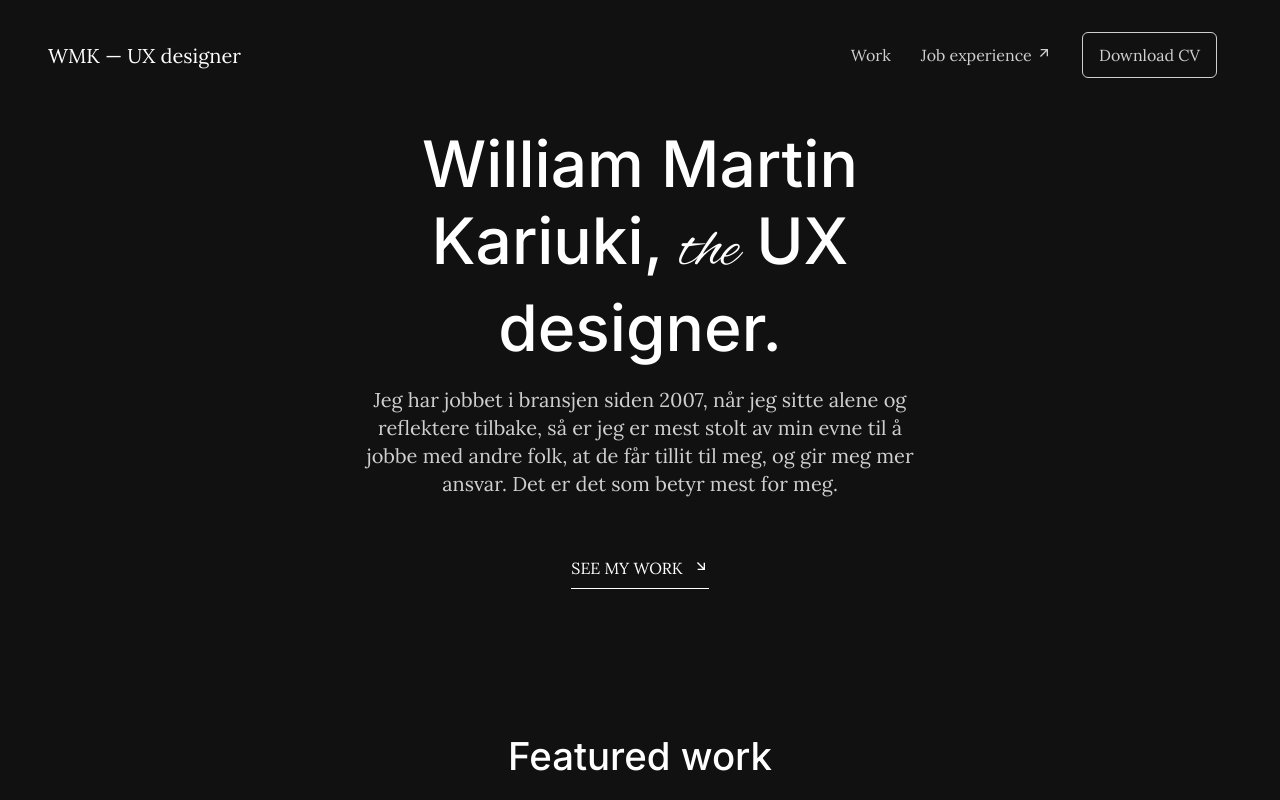
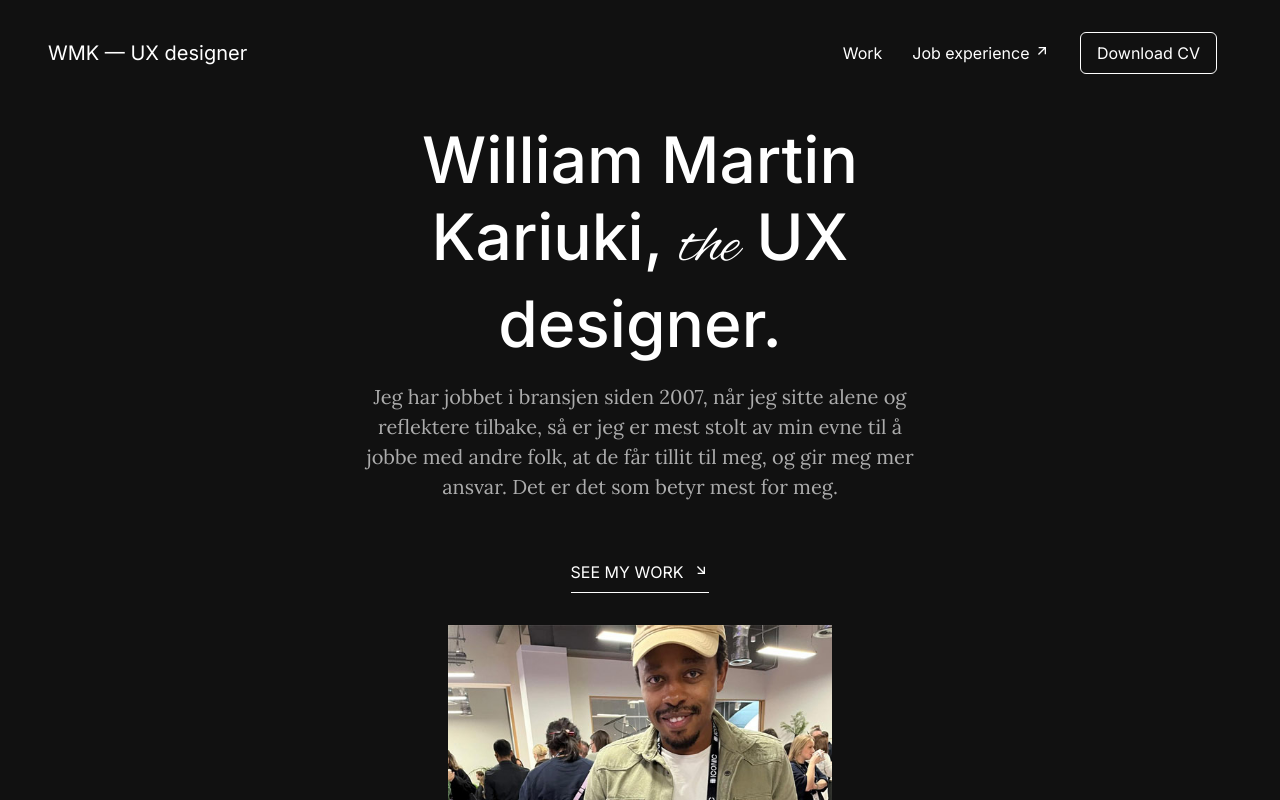
Before and after one commit to martinkariuki7/portfolio, a Next.js app: page / in a window 1280 px wide. Shown: the top 800 px of the page. Built offline with nearby package versions, Linux system fonts and the light colour scheme.

Commit message:
add back image

```diff
--- a/src/app/globals.css
+++ b/src/app/globals.css
@@ -24,6 +24,12 @@ body {
   background-color: var(--dark-bg);
   color: white;
   padding: 1rem 1.5rem;
+}
+
+header,
+footer {
+  font-family: var(--header-font);
+  font-weight: 400;
 }
 
 h1,
@@ -53,10 +59,17 @@ h3 span {
 
 p,
 li {
-  font-size: 20px;
-  line-height: 28px;
-  font-weight: 200;
-  opacity: 0.8;
+  font-size: 1.25rem;
+  font-weight: 400;
+  line-height: 1.5;
+}
+
+body p {
+  opacity: 0.65;
+}
+
+a {
+  font-family: var(--header-font);
 }
 
 @media (max-width: 795px) {
--- a/src/app/page.tsx
+++ b/src/app/page.tsx
@@ -27,6 +27,9 @@ export default function Home() {
               <RiArrowRightDownLine className={styles.ml3} />
             </Link>
           </div>
+          <figure>
+            <img src="martin.jpg" alt="William Martin Kariuki" />
+          </figure>
         </section>
         <section id="work" className={styles.featuredWork}>
           <h2>Featured work</h2>
```
